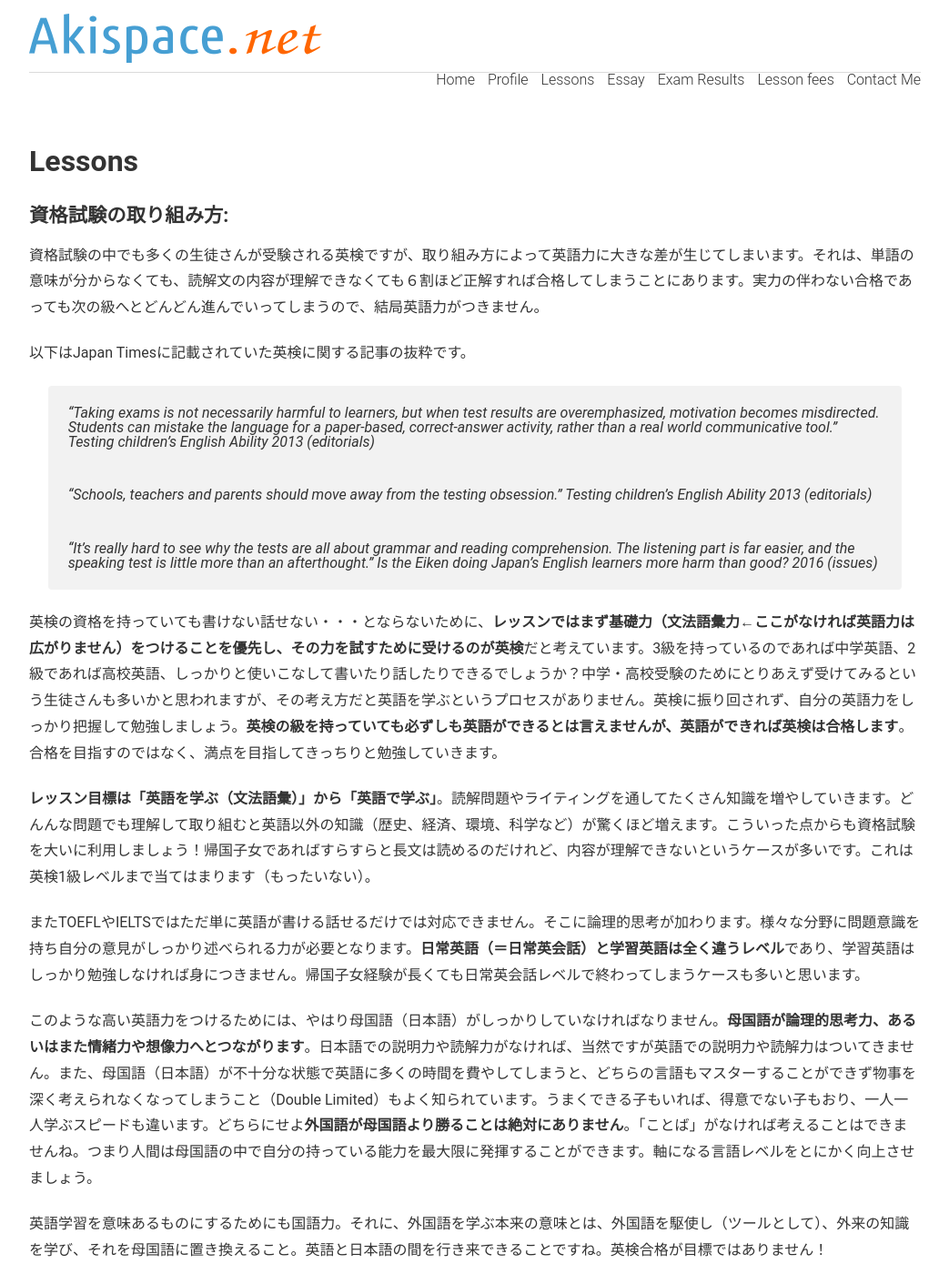
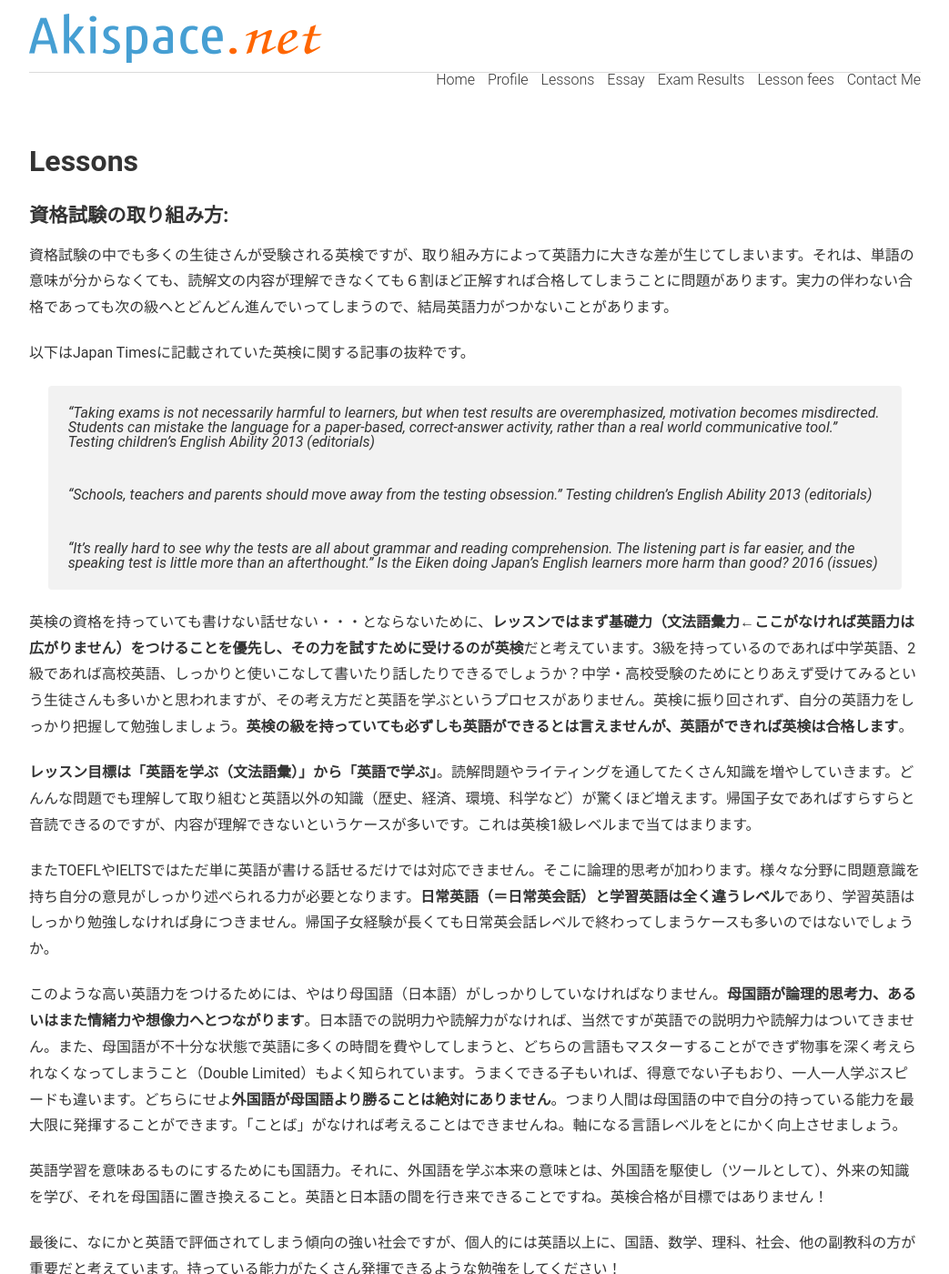
Before and after one commit to phocean/akispace, a Jekyll site: the page built from lessons.md, in a window 1280 px wide and 1400 px high. Shown: the whole window at 91% size, without its empty margins (118-1161 px from the left). Built offline with Jekyll 4.4.1, drawn with Linux system fonts in a browser that asks for light colours; some of the changed text lies outside the part shown.

Commit message:
Update lessons.md

```diff
--- a/lessons.md
+++ b/lessons.md
@@ -10,7 +10,7 @@
 
 <h4>資格試験の取り組み方:</h4>
 
-資格試験の中でも多くの生徒さんが受験される英検ですが、取り組み方によって英語力に大きな差が生じてしまいます。それは、単語の意味が分からなくても、読解文の内容が理解できなくても６割ほど正解すれば合格してしまうことにあります。実力の伴わない合格であっても次の級へとどんどん進んでいってしまうので、結局英語力がつきません。
+資格試験の中でも多くの生徒さんが受験される英検ですが、取り組み方によって英語力に大きな差が生じてしまいます。それは、単語の意味が分からなくても、読解文の内容が理解できなくても６割ほど正解すれば合格してしまうことに問題があります。実力の伴わない合格であっても次の級へとどんどん進んでいってしまうので、結局英語力がつかないことがあります。
 
 以下はJapan Timesに記載されていた英検に関する記事の抜粋です。
 
@@ -20,13 +20,13 @@
 >
 > "It's really hard to see why the tests are all about grammar and reading comprehension. The listening part is far easier, and the speaking test is little more than an afterthought." Is the Eiken doing Japan's English learners more harm than good? 2016 (issues)
 
-英検の資格を持っていても書けない話せない・・・とならないために、<strong>レッスンではまず基礎力（文法語彙力←ここがなければ英語力は広がりません）をつけることを優先し、その力を試すために受けるのが英検</strong>だと考えています。3級を持っているのであれば中学英語、2級であれば高校英語、しっかりと使いこなして書いたり話したりできるでしょうか？中学・高校受験のためにとりあえず受けてみるという生徒さんも多いかと思われますが、その考え方だと英語を学ぶというプロセスがありません。英検に振り回されず、自分の英語力をしっかり把握して勉強しましょう。**英検の級を持っていても必ずしも英語ができるとは言えませんが、英語ができれば英検は合格します**。合格を目指すのではなく、満点を目指してきっちりと勉強していきます。
+英検の資格を持っていても書けない話せない・・・とならないために、<strong>レッスンではまず基礎力（文法語彙力←ここがなければ英語力は広がりません）をつけることを優先し、その力を試すために受けるのが英検</strong>だと考えています。3級を持っているのであれば中学英語、2級であれば高校英語、しっかりと使いこなして書いたり話したりできるでしょうか？中学・高校受験のためにとりあえず受けてみるという生徒さんも多いかと思われますが、その考え方だと英語を学ぶというプロセスがありません。英検に振り回されず、自分の英語力をしっかり把握して勉強しましょう。**英検の級を持っていても必ずしも英語ができるとは言えませんが、英語ができれば英検は合格します**。
 
-**レッスン目標は「英語を学ぶ（文法語彙）」から「英語で学ぶ」**。読解問題やライティングを通してたくさん知識を増やしていきます。どんんな問題でも理解して取り組むと英語以外の知識（歴史、経済、環境、科学など）が驚くほど増えます。こういった点からも資格試験を大いに利用しましょう！帰国子女であればすらすらと長文は読めるのだけれど、内容が理解できないというケースが多いです。これは英検1級レベルまで当てはまります（もったいない）。
+**レッスン目標は「英語を学ぶ（文法語彙）」から「英語で学ぶ」**。読解問題やライティングを通してたくさん知識を増やしていきます。どんんな問題でも理解して取り組むと英語以外の知識（歴史、経済、環境、科学など）が驚くほど増えます。帰国子女であればすらすらと音読できるのですが、内容が理解できないというケースが多いです。これは英検1級レベルまで当てはまります。
 
-またTOEFLやIELTSではただ単に英語が書ける話せるだけでは対応できません。そこに論理的思考が加わります。様々な分野に問題意識を持ち自分の意見がしっかり述べられる力が必要となります。**日常英語（＝日常英会話）と学習英語は全く違うレベル**であり、学習英語はしっかり勉強しなければ身につきません。帰国子女経験が長くても日常英会話レベルで終わってしまうケースも多いと思います。
+またTOEFLやIELTSではただ単に英語が書ける話せるだけでは対応できません。そこに論理的思考が加わります。様々な分野に問題意識を持ち自分の意見がしっかり述べられる力が必要となります。**日常英語（＝日常英会話）と学習英語は全く違うレベル**であり、学習英語はしっかり勉強しなければ身につきません。帰国子女経験が長くても日常英会話レベルで終わってしまうケースも多いのではないでしょうか。
 
-このような高い英語力をつけるためには、やはり母国語（日本語）がしっかりしていなければなりません。**母国語が論理的思考力、あるいはまた情緒力や想像力へとつながります**。日本語での説明力や読解力がなければ、当然ですが英語での説明力や読解力はついてきません。また、母国語（日本語）が不十分な状態で英語に多くの時間を費やしてしまうと、どちらの言語もマスターすることができず物事を深く考えられなくなってしまうこと（Double Limited）もよく知られています。うまくできる子もいれば、得意でない子もおり、一人一人学ぶスピードも違います。どちらにせよ**外国語が母国語より勝ることは絶対にありません**。「ことば」がなければ考えることはできませんね。つまり人間は母国語の中で自分の持っている能力を最大限に発揮することができます。軸になる言語レベルをとにかく向上させましょう。
+このような高い英語力をつけるためには、やはり母国語（日本語）がしっかりしていなければなりません。**母国語が論理的思考力、あるいはまた情緒力や想像力へとつながります**。日本語での説明力や読解力がなければ、当然ですが英語での説明力や読解力はついてきません。また、母国語が不十分な状態で英語に多くの時間を費やしてしまうと、どちらの言語もマスターすることができず物事を深く考えられなくなってしまうこと（Double Limited）もよく知られています。うまくできる子もいれば、得意でない子もおり、一人一人学ぶスピードも違います。どちらにせよ**外国語が母国語より勝ることは絶対にありません**。つまり人間は母国語の中で自分の持っている能力を最大限に発揮することができます。「ことば」がなければ考えることはできませんね。軸になる言語レベルをとにかく向上させましょう。
 
 英語学習を意味あるものにするためにも国語力。それに、外国語を学ぶ本来の意味とは、外国語を駆使し（ツールとして）、外来の知識を学び、それを母国語に置き換えること。英語と日本語の間を行き来できることですね。英検合格が目標ではありません！
 
@@ -34,7 +34,7 @@
 
 <h4>日本人の英語レベル:</h4>
 
-EPI (English Proficiency Index）とは世界最大の英語能力指数ランキング。受験者は自主的に試験を受けた者で、2024年は210万人が参加。ランキングに含まれるためには国あたり最低400人の受験者が必要とされている。日本のランキングは116カ国中の92位で、**「観光客として旅行ができる」レベル**だそうです。日本は毎年順位を落とし続けており、そして特に若者の英語力低下が著しいという分析がなされています。
+EPI (English Proficiency Index）とは世界最大の英語能力指数ランキング。受験者は自主的に試験を受けた者で、2024年は210万人が参加。ランキングに含まれるためには国あたり最低400人の受験者が必要とされている。日本のランキングは116カ国中の92位で、**「観光客として旅行ができる」レベル**だそうです。
 
 EPIによる日本の順位は、
 
@@ -83,7 +83,7 @@
  </tr>
 </table>
 
-TOEFLのトップはオーストラリアのスコア101点。日本は173カ国中146位。アジアの国で見ると29カ国中28位。スコア推移を見ると、2005年〜2008年にかけて平均65、2010年〜2018年頃まで70、2020年から73。英語を学ばなければ学問ができないという国が存在しますので、その点を考えると、英語ができなくても先進国である日本、その日本人の使う日本語の凄さを感じます。
+TOEFLのトップはオーストラリアのスコア101点。日本は173カ国中146位。アジアの国で見ると29カ国中28位。スコア推移を見ると、2005年〜2008年にかけて平均65、2010年〜2018年頃まで70、2020年から73。
 
 TOEFL平均スコア（2024年時点で公表されているデータ)
 
@@ -141,7 +141,7 @@
  </tr>
 </table>
 
-一方、文部科学省による令和5年度（2023年度）「英語教育実施状況調査」では、平成25年度（2013年）の調査開始以来、**生徒や教師の英語力は着実に向上している**と述べています。
+一方、文部科学省による令和5年度（2023年度）「英語教育実施状況調査」では、平成25年度（2013年）の調査開始以来、**生徒や教師の英語力は着実に向上している**と発表。
 
 中学3年生英検3級レベル達成割合　平成25年32,2% →	令和5年50,0%
 
```
